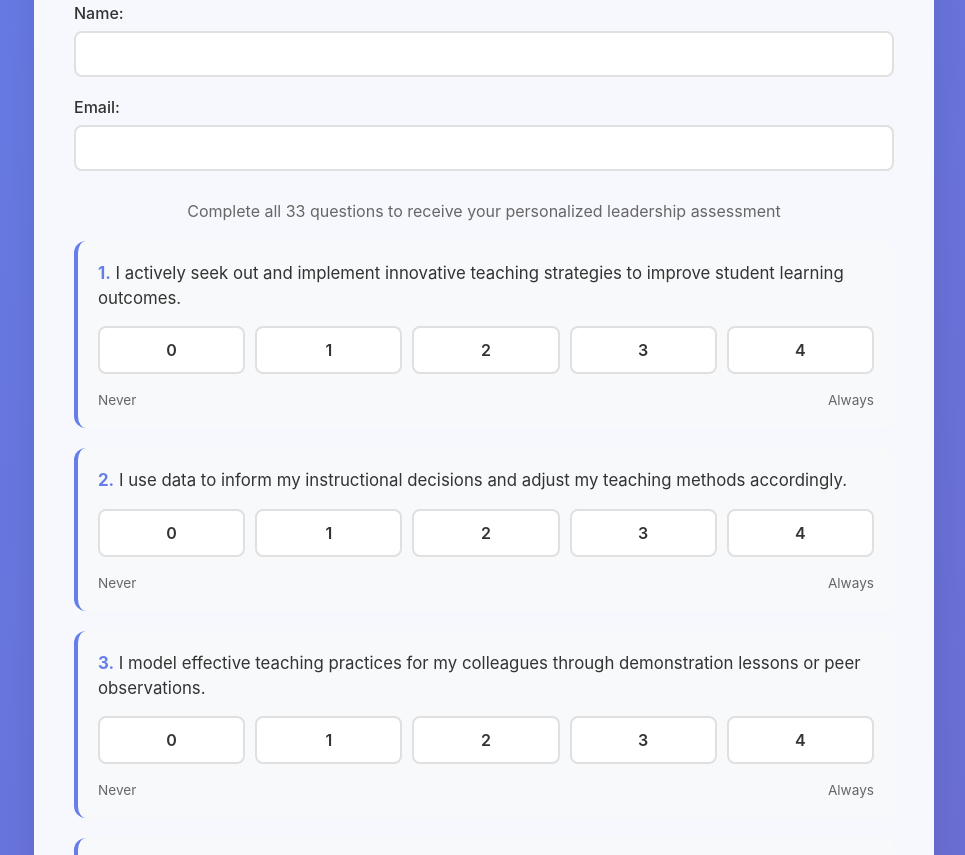
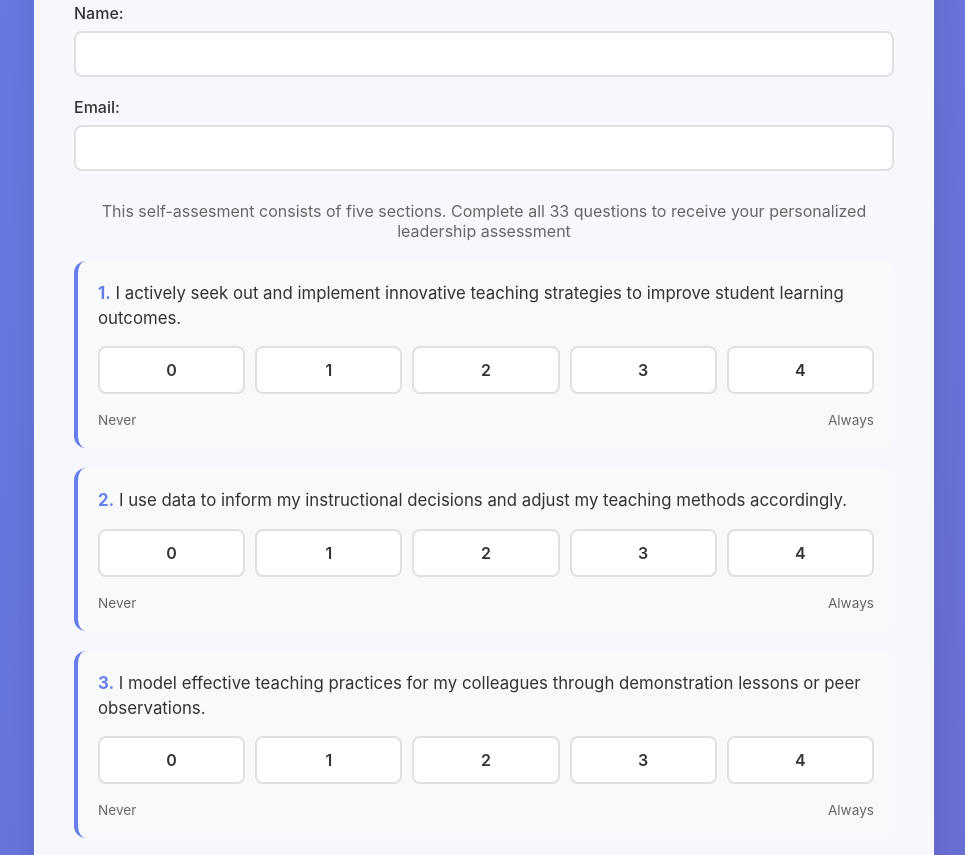
Before and after one commit to Beltov/Teacher-Leadership-Self-Assessment-Survey, a plain HTML site: page index.html in a window 1280 px wide. Shown: the part 457-1312 px from the top of the page, without its empty margins (156-1121 px from the left). Drawn offline with Linux system fonts and the light colour scheme.

Commit message:
Update index.html

```diff
--- a/index.html
+++ b/index.html
@@ -503,7 +503,7 @@
 
                 <div class="form-section">
                     <div class="progress-info">
-                        <p>Complete all 33 questions to receive your personalized leadership assessment</p>
+                        <p>This self-assesment consists of five sections. Complete all 33 questions to receive your personalized leadership assessment</p>
                     </div>
                     <div id="questions-container">
                         <!-- Questions will be added here by JavaScript -->
@@ -564,29 +564,29 @@
             "I analyze student work collaboratively with colleagues to improve instructional practices.",
             "I lead discussions about curriculum alignment, pacing, and instructional strategies with my team.",
             "I provide specific, actionable feedback to colleagues about their instructional practices.",
-            "I create and maintain professional learning communities within my school.",
-            "I mentor new teachers and support their professional growth.",
-            "I participate in educational research to improve teaching practices.",
-            "I facilitate workshops or professional development sessions for colleagues.",
-            "I collaborate with administrators to improve school-wide instructional practices.",
-            "I use student voice and feedback to inform my teaching decisions.",
-            "I create inclusive classroom environments that celebrate diversity.",
-            "I develop and share resources with colleagues to support student learning.",
-            "I engage families and communities in supporting student achievement.",
-            "I regularly reflect on my practice and seek feedback for improvement.",
-            "I stay current with educational trends and research in my field.",
-            "I advocate for students' needs at school and district levels.",
-            "I use formative assessment strategies to guide daily instruction.",
-            "I model lifelong learning for students and colleagues.",
-            "I contribute to curriculum development and improvement initiatives.",
-            "I build positive relationships with all students to support their growth.",
-            "I collaborate across grade levels or departments to ensure continuity.",
-            "I use culturally responsive teaching practices in my classroom.",
-            "I support colleagues in implementing new instructional strategies.",
-            "I analyze school-wide data to identify areas for improvement.",
-            "I promote a growth mindset culture in my classroom and school.",
-            "I engage in action research to solve classroom challenges.",
-            "I coordinate with support staff to meet all students' needs."
+            "I create learning environments that promote student engagement, critical thinking, and academic risk-taking.",
+            "I actively participate in collaborative planning sessions and contribute meaningful ideas.",
+            "I I seek input from colleagues when making decisions that affect our shared work.",
+            "I facilitate productive discussions during team meetings and help resolve conflicts constructively.",
+            "I volunteer to take on additional responsibilities that benefit the school community.",
+            "I help build consensus around shared goals and vision within my team or department.",
+            "I actively collaborate accross departments and grade levels to support school-wide intiatives.",
+            "I mediate confilcts between colleagues and help find win-win solutions.",
+            "I contribute to creating a positive, supportive team culture where all voices are valued.",
+            "I effectively lead committees, task forces, or professional learning communities.",
+            "I build partnerships with external stakeholders (parents, community members, organizations) to support our school goals.",
+            "I communicate my ideas clearly and persuasively to various stakeholders (colleagues, administrators, parents).",
+            "I actively listen to others' perspectives and incorporate their feedback into my practice.",
+            "I use multiple commuication channels effectively to share important information with my team.",
+            "I advocate for student needs and interests in appropriate forums and contexts.",
+            "I actively pursue professional development opportunities and apply new learning to my practice.",
+            "I engage in regular self-reflection to identify areas where I can improve my effectiveness.",
+            "I stay current with educational research, trends, and best practices in my field.",
+            "I seek feedback from supervisors, colleagues, and students to enhace my professional practice.",
+            "I provide guidance and support to new or struggling colleagues when appropriate.",
+            "I share resources, materials, and expertise willingly with my colleagues.",
+            "I encourage and celebrate the successes of my colleagues and students.",
+            "I take intiative in addressing challenges and finding solutions rather than waiting for others to act."
         ];
 
         let responses = [];
```
